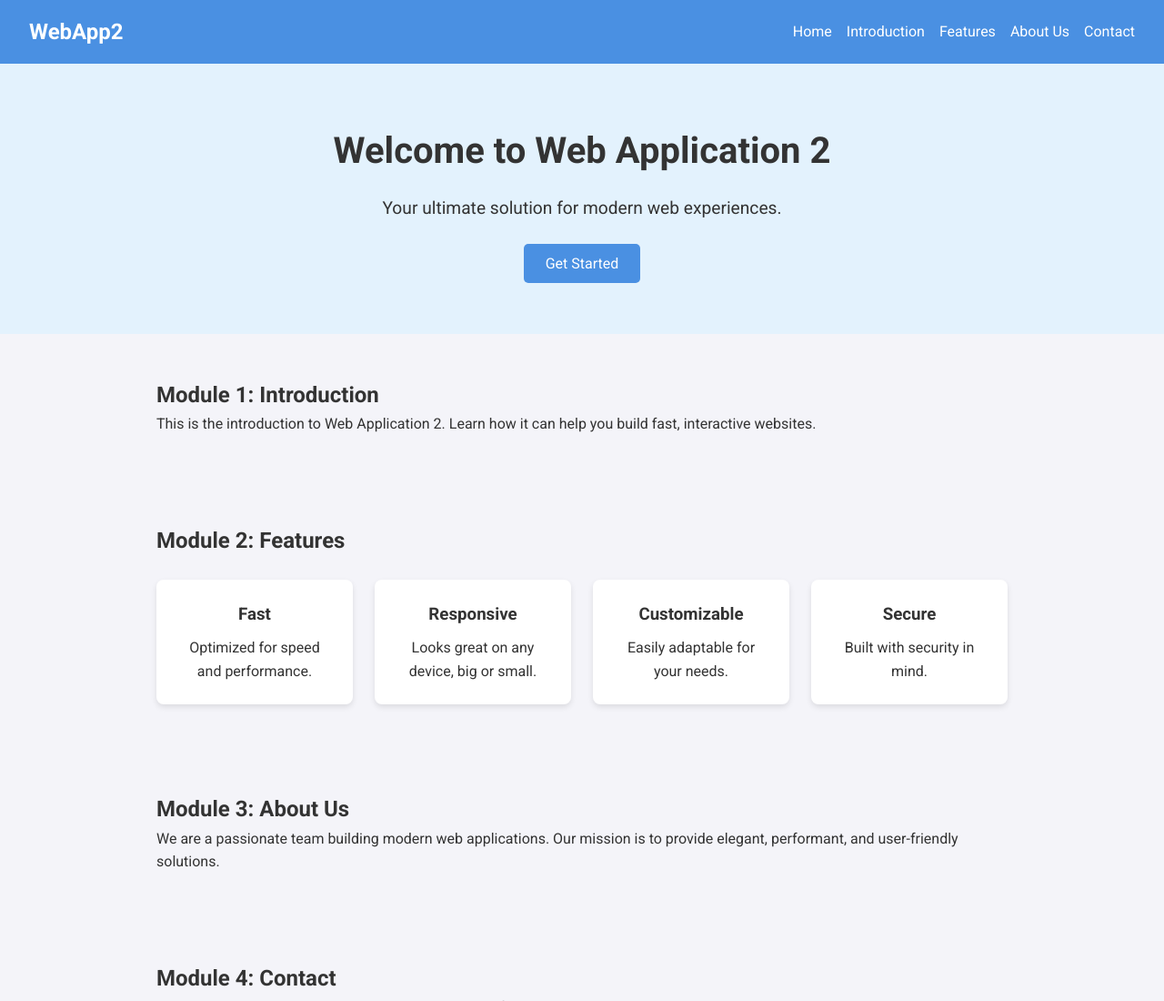
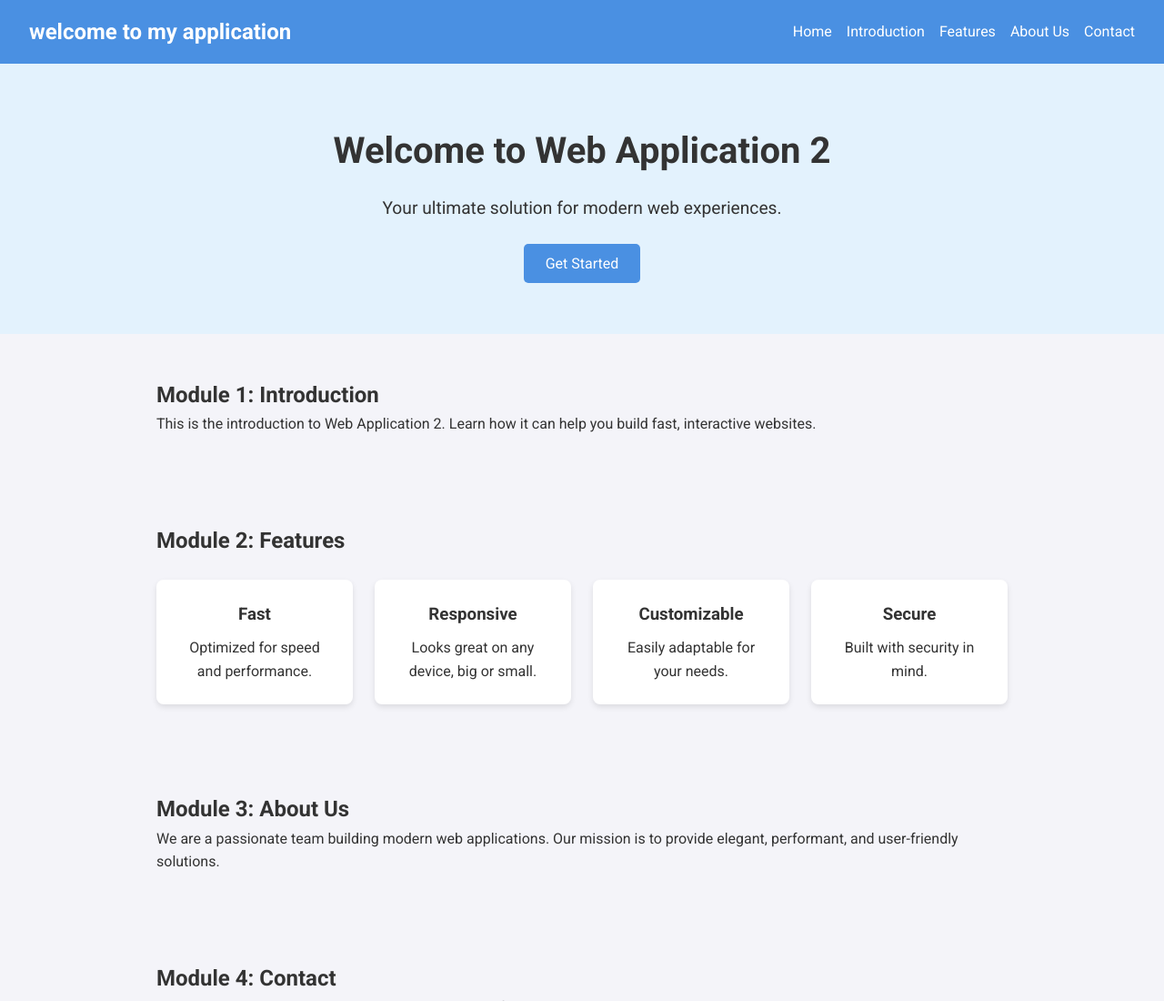
Before and after one commit to AnnaReddybandi/web-app2, a plain HTML site: page index.html in a window 1280 px wide. Shown: the top 1100 px of the page at 91% size. Drawn offline with Linux system fonts and the light colour scheme.

Commit message:
Update index.html

```diff
--- a/index.html
+++ b/index.html
@@ -11,8 +11,9 @@
 
     <!-- Navbar -->
     <header>
+
         <nav class="navbar">
-            <div class="logo">WebApp2</div>
+            <div class="logo">welcome to my application</div>
             <ul class="nav-links">
                 <li><a href="#hero">Home</a></li>
                 <li><a href="#module1">Introduction</a></li>
```
